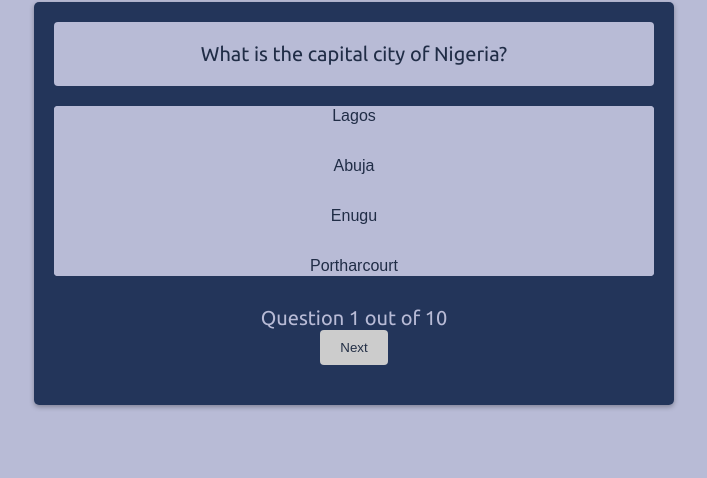
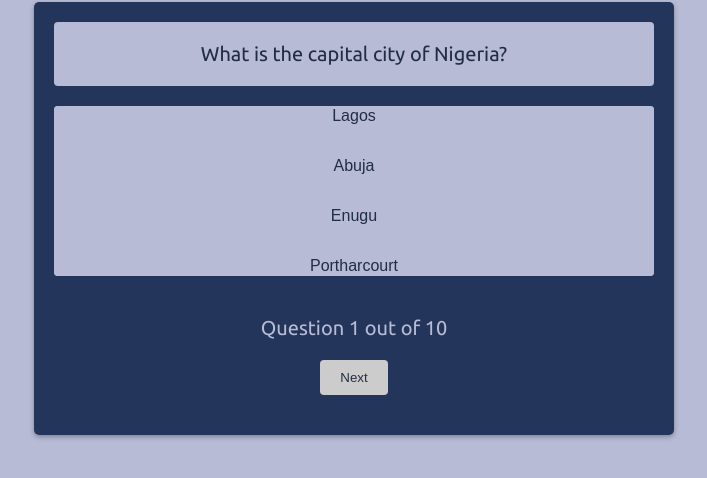
Before and after one commit to Ozyugoo/quiz_app, a website: page index.html in a window 1280 px wide. Shown: the part 86-564 px from the top of the page, without its empty margins (286-993 px from the left). Drawn offline with Linux system fonts and the light colour scheme.

Commit message:
Feat: Add styles to the current div

```diff
--- a/styles.css
+++ b/styles.css
@@ -77,7 +77,7 @@ body {
   cursor: no-drop;
 }
 
-/* .current {
+.current {
   padding: 10px;
   margin: 10px;
-} */
+}
```
